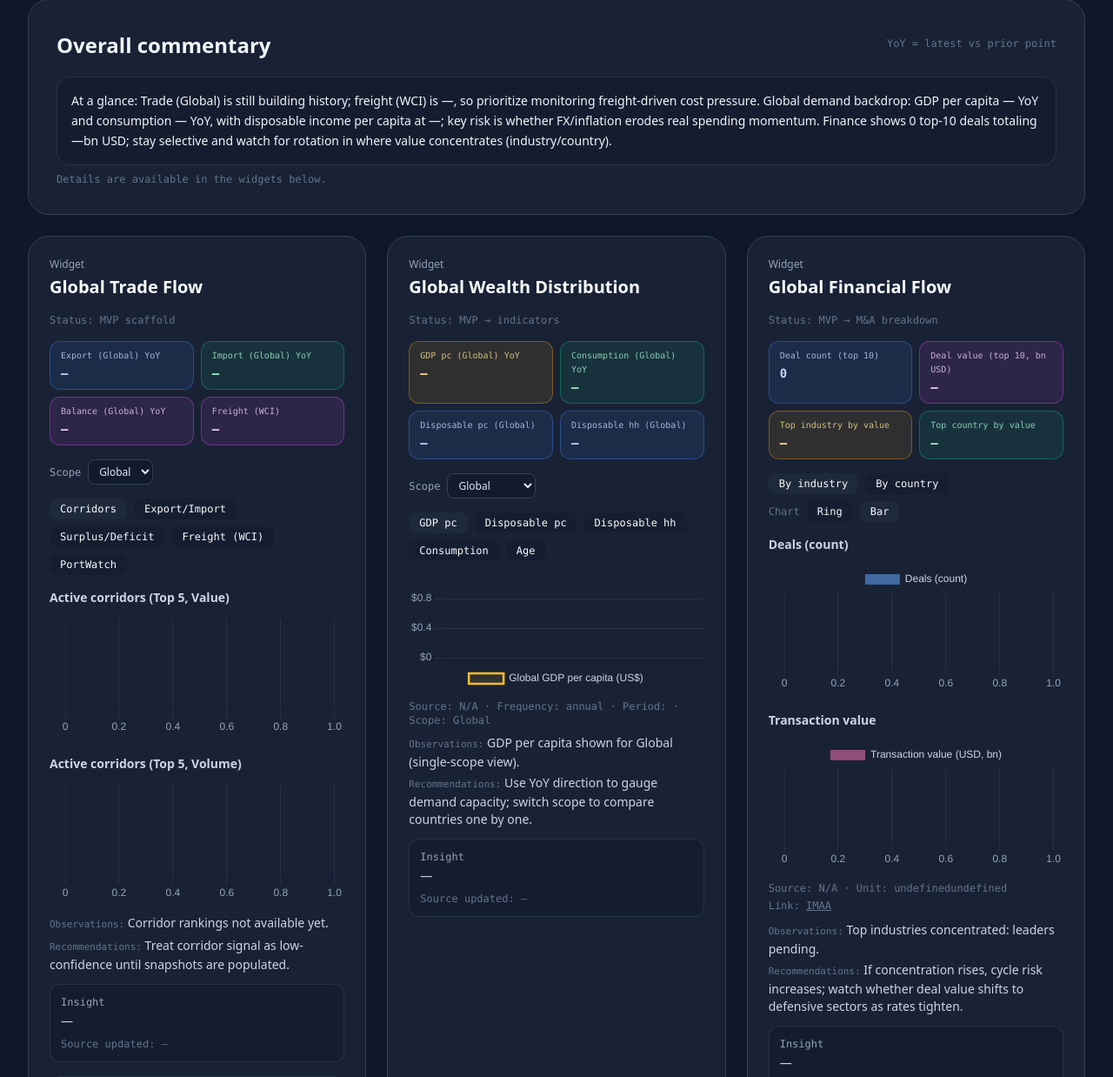
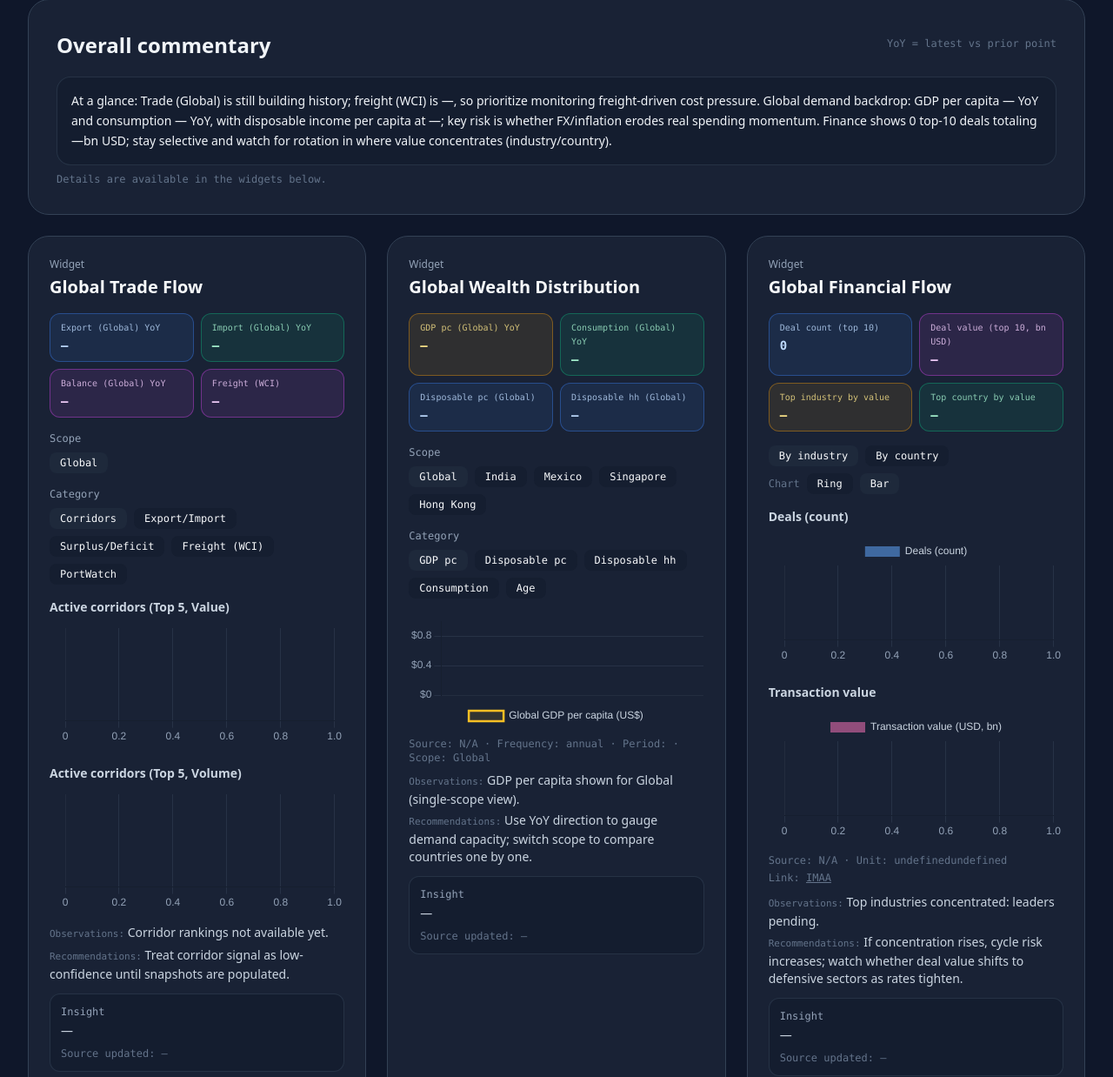
Before and after one commit to linguiben/global-trade-analysis, a FastAPI app: page /gta/v3 in a window 1280 px wide. Shown: the part 157-1395 px from the top of the page at 87% size. Run offline with FastAPI, Linux system fonts and the light colour scheme; data comes from the database, SQL or seed files in the repository; tables that the repository leaves empty hold one stand-in row (values such as "Sample post"); parts of the project's set-up code (start-up, migrations or seed data) failed here and were passed over; some libraries are stand-ins or nearby versions.

Commit message:
Simplify widget headers and switch scope selectors to one-click buttons

```diff
--- a/app/web/templates/dashboard_v3.html
+++ b/app/web/templates/dashboard_v3.html
@@ -83,23 +83,24 @@
       <div class="card rounded-3xl p-6 transition-all hover:border-blue-500/50">
         <div class="text-xs text-slate-400">Widget</div>
         <div class="mt-1 text-xl font-bold">Global Trade Flow</div>
-        <div class="mt-4 text-xs text-slate-500 font-mono">Status: MVP scaffold</div>
+        <!-- status removed -->
 
         <div id="trade_kpi" class="mt-4 grid grid-cols-2 gap-2 text-xs font-mono"></div>
 
-        <div class="mt-4 flex flex-wrap items-center gap-2">
-          <label class="text-xs text-slate-400 font-mono">Scope</label>
-          <select id="trade_geo" class="bg-slate-900/60 border border-slate-700 rounded-lg px-2 py-1 text-xs text-slate-200">
-            <option>Loading…</option>
-          </select>
+        <div class="mt-4">
+          <div class="text-xs text-slate-400 font-mono mb-2">Scope</div>
+          <div id="trade_geo_buttons" class="flex flex-wrap gap-2 text-xs font-mono"></div>
         </div>
 
-        <div class="mt-4 flex flex-wrap gap-2 text-xs font-mono">
+        <div class="mt-4">
+          <div class="text-xs text-slate-400 font-mono mb-2">Category</div>
+          <div class="flex flex-wrap gap-2 text-xs font-mono">
           <button data-tab="corridors" class="trade-tab px-3 py-1 rounded-lg bg-slate-800 hover:bg-slate-700">Corridors</button>
           <button data-tab="exim" class="trade-tab px-3 py-1 rounded-lg bg-slate-900/40 hover:bg-slate-700">Export/Import</button>
           <button data-tab="balance" class="trade-tab px-3 py-1 rounded-lg bg-slate-900/40 hover:bg-slate-700">Surplus/Deficit</button>
           <button data-tab="wci" class="trade-tab px-3 py-1 rounded-lg bg-slate-900/40 hover:bg-slate-700">Freight (WCI)</button>
           <button data-tab="portwatch" class="trade-tab px-3 py-1 rounded-lg bg-slate-900/40 hover:bg-slate-700">PortWatch</button>
+          </div>
         </div>
 
         <div class="mt-4 text-sm">
@@ -188,27 +189,24 @@
       <div class="card rounded-3xl p-6 transition-all hover:border-emerald-500/50">
         <div class="text-xs text-slate-400">Widget</div>
         <div class="mt-1 text-xl font-bold">Global Wealth Distribution</div>
-        <div class="mt-4 text-xs text-slate-500 font-mono">Status: MVP → indicators</div>
+        <!-- status removed -->
 
         <div id="wealth_kpi" class="mt-4 grid grid-cols-2 gap-2 text-xs font-mono"></div>
 
-        <div class="mt-4 flex flex-wrap items-center gap-2">
-          <label class="text-xs text-slate-400 font-mono">Scope</label>
-          <select id="wealth_geo" class="bg-slate-900/60 border border-slate-700 rounded-lg px-2 py-1 text-xs text-slate-200">
-            <option>Global</option>
-            <option>India</option>
-            <option>Mexico</option>
-            <option>Singapore</option>
-            <option>Hong Kong</option>
-          </select>
+        <div class="mt-4">
+          <div class="text-xs text-slate-400 font-mono mb-2">Scope</div>
+          <div id="wealth_geo_buttons" class="flex flex-wrap gap-2 text-xs font-mono"></div>
         </div>
 
-        <div class="mt-4 flex flex-wrap gap-2 text-xs font-mono">
+        <div class="mt-4">
+          <div class="text-xs text-slate-400 font-mono mb-2">Category</div>
+          <div class="flex flex-wrap gap-2 text-xs font-mono">
             <button data-tab="gdp_pc" class="wealth-tab px-3 py-1 rounded-lg bg-slate-800 hover:bg-slate-700">GDP pc</button>
             <button data-tab="disp_pc" class="wealth-tab px-3 py-1 rounded-lg bg-slate-900/40 hover:bg-slate-700">Disposable pc</button>
             <button data-tab="disp_hh" class="wealth-tab px-3 py-1 rounded-lg bg-slate-900/40 hover:bg-slate-700">Disposable hh</button>
             <button data-tab="cons" class="wealth-tab px-3 py-1 rounded-lg bg-slate-900/40 hover:bg-slate-700">Consumption</button>
             <button data-tab="age" class="wealth-tab px-3 py-1 rounded-lg bg-slate-900/40 hover:bg-slate-700">Age</button>
+          </div>
         </div>
 
         <div class="mt-4 text-sm">
@@ -275,7 +273,7 @@
       <div class="card rounded-3xl p-6 transition-all hover:border-fuchsia-500/50">
         <div class="text-xs text-slate-400">Widget</div>
         <div class="mt-1 text-xl font-bold">Global Financial Flow</div>
-        <div class="mt-4 text-xs text-slate-500 font-mono">Status: MVP → M&A breakdown</div>
+        <!-- status removed -->
 
         <div id="fin_kpi" class="mt-4 grid grid-cols-2 gap-2 text-xs font-mono"></div>
 
@@ -481,6 +479,7 @@
       }
 
       let TRADE_DATA = null;
+      let TRADE_GEO = 'Global';
       let EXIM_CHART = null;
       let BAL_CHART = null;
       let CORR_VAL_CHART = null;
@@ -597,7 +596,7 @@
 
       function renderTrade() {
         if (!TRADE_DATA) return;
-        const geo = document.getElementById('trade_geo').value || 'Global';
+        const geo = (TRADE_GEO || 'Global');
         const d = (TRADE_DATA.by_geo || {})[geo] || {};
 
         // Insights (from DB)
@@ -726,28 +725,48 @@
         document.getElementById('trade_source').textContent = `Source: ${TRADE_DATA.source} · Updated: ${TRADE_DATA.updated_at}`;
       }
 
+      function setTradeGeo(nextGeo) {
+        TRADE_GEO = nextGeo || 'Global';
+        // toggle active styles
+        document.querySelectorAll('.trade-geo-btn').forEach(b => {
+          if (b.dataset.geo === TRADE_GEO) {
+            b.classList.remove('bg-slate-900/40');
+            b.classList.add('bg-slate-800');
+          } else {
+            b.classList.remove('bg-slate-800');
+            b.classList.add('bg-slate-900/40');
+          }
+        });
+        renderTrade();
+        refreshChartsForGeo(TRADE_GEO);
+      }
+
       async function loadTrade() {
         const data = DASHBOARD_DATA.trade_corridors || {};
         TRADE_DATA = data;
 
-        const sel = document.getElementById('trade_geo');
-        sel.innerHTML = '';
+        // One-click scope selector (button group)
+        const wrap = document.getElementById('trade_geo_buttons');
+        if (wrap) {
+          wrap.innerHTML = '';
           (data.geos || ['Global']).forEach(g => {
-          const opt = document.createElement('option');
-          opt.value = g;
-          opt.textContent = g;
-          sel.appendChild(opt);
+            const btn = document.createElement('button');
+            btn.type = 'button';
+            btn.dataset.geo = g;
+            btn.className = 'trade-geo-btn px-3 py-1 rounded-lg bg-slate-900/40 hover:bg-slate-700';
+            btn.textContent = g;
+            btn.addEventListener('click', () => setTradeGeo(g));
+            wrap.appendChild(btn);
           });
-        sel.value = 'Global';
-        sel.addEventListener('change', () => { renderTrade(); refreshChartsForGeo(sel.value); });
+        }
 
         document.querySelectorAll('.trade-tab').forEach(b => {
           b.addEventListener('click', () => setTradeTab(b.dataset.tab));
         });
         setTradeTab('corridors');
 
-        renderTrade();
-        refreshChartsForGeo('Global');
+        // default
+        setTradeGeo((data.geos && data.geos.includes('Global')) ? 'Global' : ((data.geos && data.geos[0]) || 'Global'));
       }
 
       function setWealthTab(active) {
@@ -766,6 +785,7 @@
         });
       }
 
+      let WEALTH_GEO = 'Global';
       let WEALTH_GDP_CHART = null;
       let WEALTH_CONS_CHART = null;
       let WEALTH_AGE_CHART = null;
@@ -890,9 +910,10 @@
       }
 
       async function refreshWealthForGeo(geo) {
-        const ind = await loadWealthIndicators(geo);
-        // GDP chart: single geo at a time (switch in dropdown)
-        upsertWealthGdpChart(ind, geo);
+        WEALTH_GEO = geo || 'Global';
+        const ind = await loadWealthIndicators(WEALTH_GEO);
+        // GDP chart: single geo at a time (switch in scope buttons)
+        upsertWealthGdpChart(ind, WEALTH_GEO);
         upsertWealthConsChart(ind);
 
         // v3 KPI strip (at-a-glance)
@@ -901,8 +922,8 @@
         const kpi = document.getElementById('wealth_kpi');
         if (kpi) {
           kpi.innerHTML = [
-            _pill(`GDP pc (${geo}) YoY`, _fmtPct(yoyGdp), 'amber'),
-            _pill(`Consumption (${geo}) YoY`, _fmtPct(yoyCons), 'emerald'),
+            _pill(`GDP pc (${WEALTH_GEO}) YoY`, _fmtPct(yoyGdp), 'amber'),
+            _pill(`Consumption (${WEALTH_GEO}) YoY`, _fmtPct(yoyCons), 'emerald'),
           ].join('');
         }
 
@@ -1001,13 +1022,41 @@
         );
       }
 
+      function setWealthGeo(nextGeo) {
+        WEALTH_GEO = nextGeo || 'Global';
+        document.querySelectorAll('.wealth-geo-btn').forEach(b => {
+          if (b.dataset.geo === WEALTH_GEO) {
+            b.classList.remove('bg-slate-900/40');
+            b.classList.add('bg-slate-800');
+          } else {
+            b.classList.remove('bg-slate-800');
+            b.classList.add('bg-slate-900/40');
+          }
+        });
+        refreshWealthForGeo(WEALTH_GEO);
+      }
+
       async function loadWealth() {
-        const sel = document.getElementById('wealth_geo');
+        // One-click scope selector (button group)
+        const geos = ['Global', 'India', 'Mexico', 'Singapore', 'Hong Kong'];
+        const wrap = document.getElementById('wealth_geo_buttons');
+        if (wrap) {
+          wrap.innerHTML = '';
+          geos.forEach(g => {
+            const btn = document.createElement('button');
+            btn.type = 'button';
+            btn.dataset.geo = g;
+            btn.className = 'wealth-geo-btn px-3 py-1 rounded-lg bg-slate-900/40 hover:bg-slate-700';
+            btn.textContent = g;
+            btn.addEventListener('click', () => setWealthGeo(g));
+            wrap.appendChild(btn);
+          });
+        }
+
         document.querySelectorAll('.wealth-tab').forEach(b => b.addEventListener('click', () => setWealthTab(b.dataset.tab)));
         setWealthTab('gdp_pc');
 
-        sel.addEventListener('change', () => refreshWealthForGeo(sel.value));
-        await refreshWealthForGeo(sel.value || 'Global');
+        setWealthGeo('Global');
       }
 
       function setFinTab(active) {
```
Lines whose indentation alone changed are shown as unchanged.
